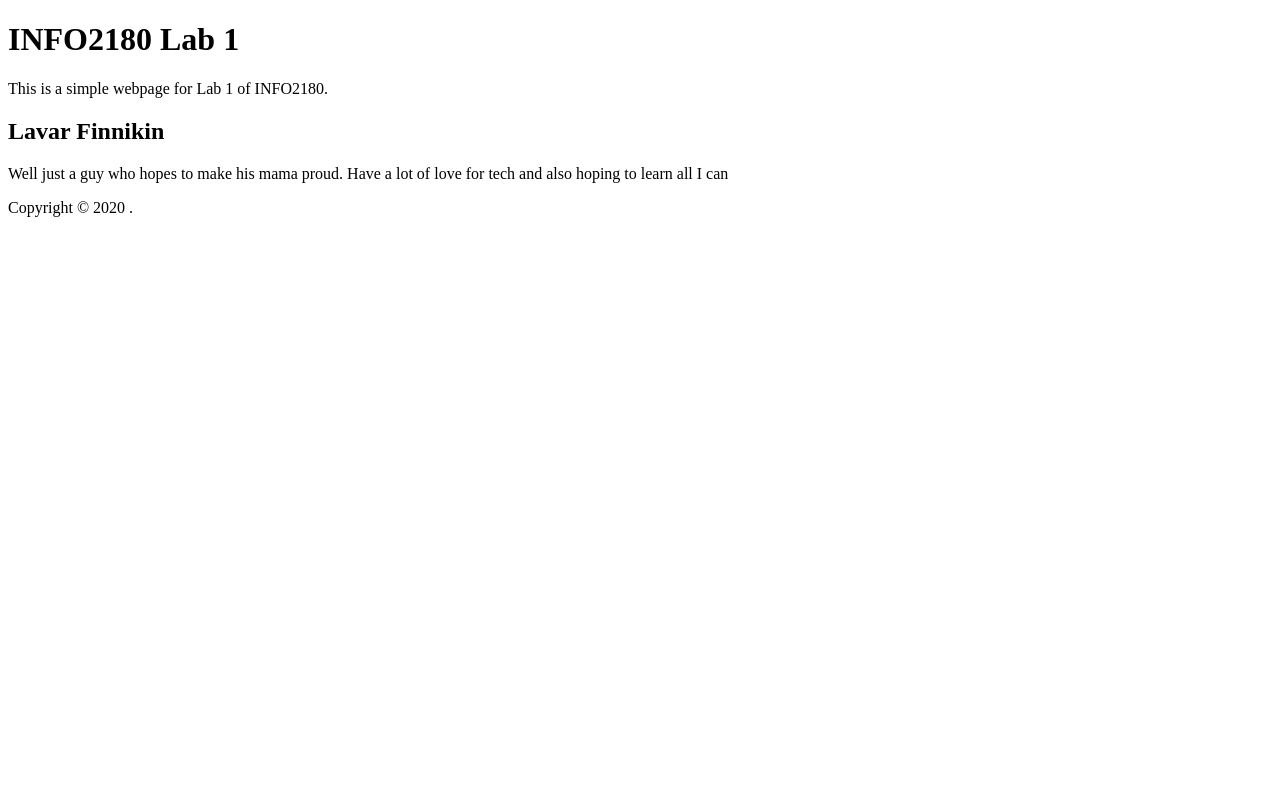
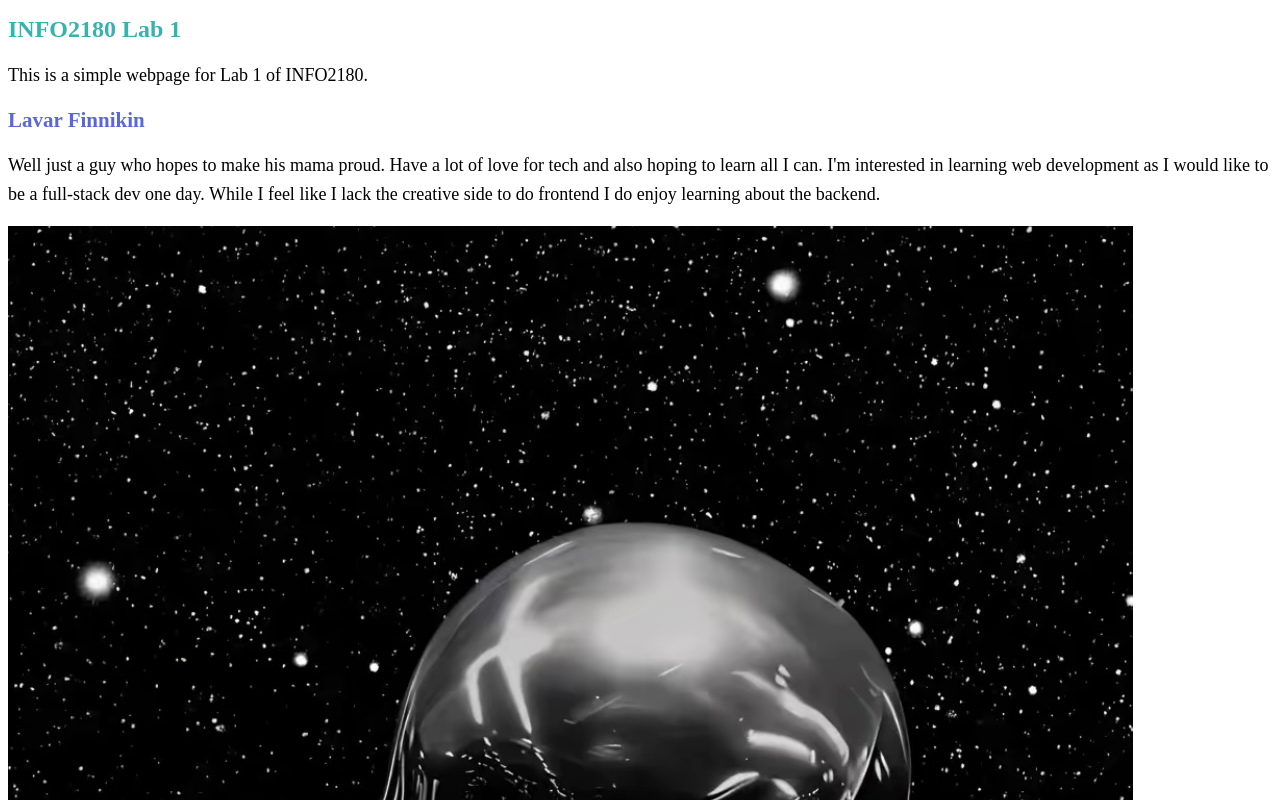
Before and after one commit to LavaVein876/INFO2180-Lab1, a plain HTML site: page index.html in a window 1280 px wide. Shown: the top 800 px of the page. Drawn offline with Linux system fonts and the light colour scheme.

Commit message:
Updated index and added an image

```diff
--- a/index.html
+++ b/index.html
@@ -4,6 +4,7 @@
     <meta charset="UTF-8">
     <meta name="viewport" content="width=device-width, initial-scale=1.0">
     <meta http-equiv="X-UA-Compatible" content="ie=edge">
+    <link rel="stylesheet" href="style.css">
     <title>INFO2180 Lab 1</title>
 </head>
 <body>
@@ -13,7 +14,12 @@
     </header>
     <main>
         <h2>Lavar Finnikin</h2>
-        <p>Well just a guy who hopes to make his mama proud. Have a lot of love for tech and also hoping to learn all I can</p>
+        <p>Well just a guy who hopes to make his mama proud. Have a lot of love for tech and also hoping to
+            learn all I can. I'm interested in learning web development as I would like to be a full-stack
+            dev one day. While I feel like I lack the creative side to do frontend I do enjoy learning about
+            the backend.
+        </p>
+        <img src="images/IMG_4086.jpg" alt="Beautiful picture of silver surfer">
     </main>
     <footer>
         <p>Copyright &copy; 2020 <Your Name>.</p>
```
Also changed, not shown: images/IMG_4086.jpg (added).
